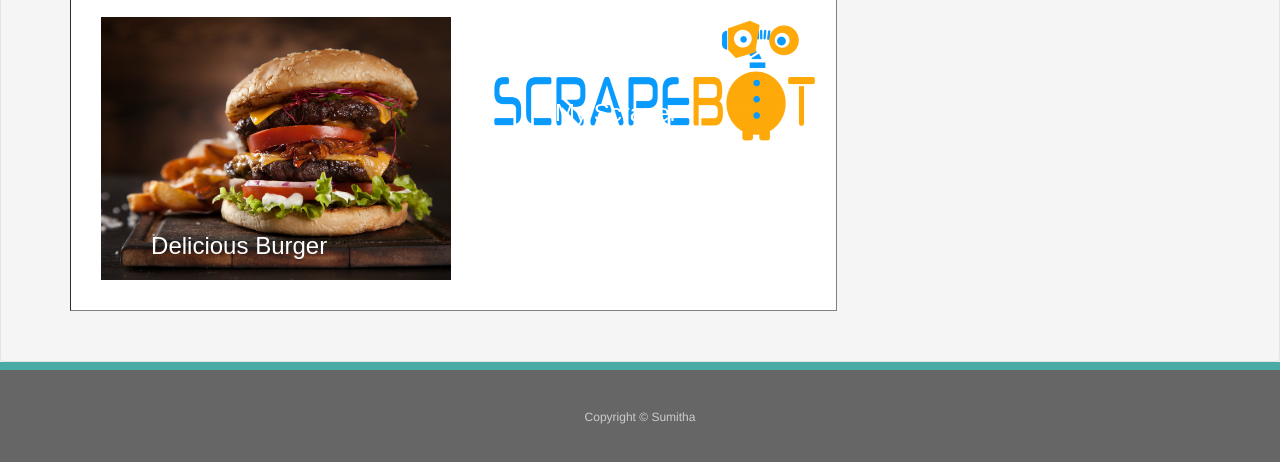
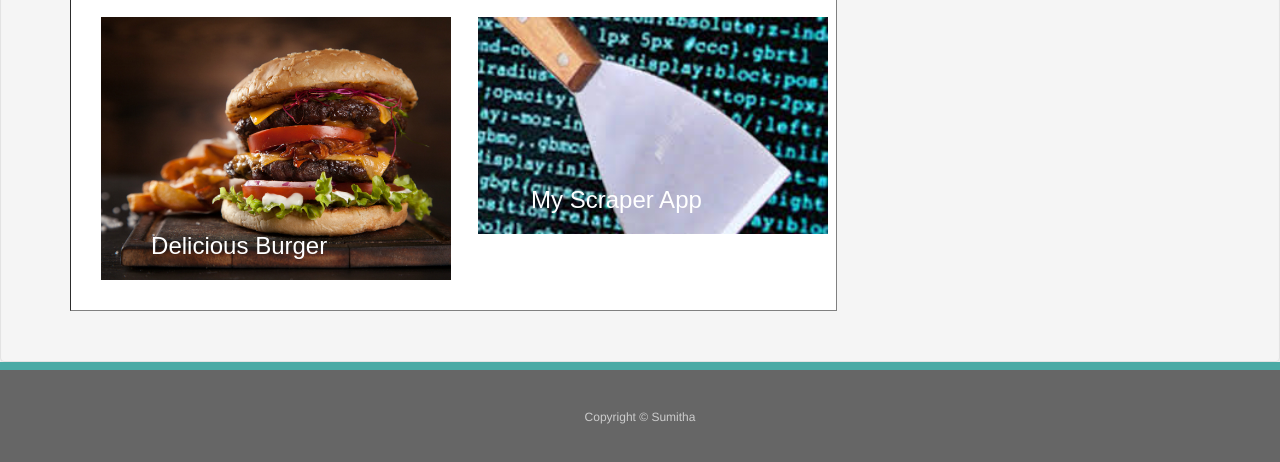
Before and after one commit to sumirpv/Bootstrap-Portfolio, a plain HTML site: page portfolio.html in a window 1280 px wide. Shown: the part 1396-1858 px from the top of the page. Drawn offline with nearby package versions, Linux system fonts and the light colour scheme.

Commit message:
added new image

```diff
--- a/portfolio.html
+++ b/portfolio.html
@@ -243,9 +243,9 @@
                             </a>
                             </div>
                             <div class="col-lg-6 col-md-6" "col-sm-12" "work">
-                                <a href="https://afternoon-beach-69967.herokuapp.com/">
-                                <img src="images/scrapeBot.png" class="media-object" clas="img-responsive" alt="Mypicture" width="300px" />
-                                <h3>My Scraper</h3>
+                                <a href="https://thawing-ridge-26620.herokuapp.com/">
+                                <img src="images/scrape1.jpeg" class="media-object" clas="img-responsive" alt="Mypicture" width="300px" />
+                                <h3>My Scraper App</h3>
                                 </a>
                             </div>
 
```
Also changed, not shown: images/scrape1.jpeg (added), images/scrape2.jpeg (added).
